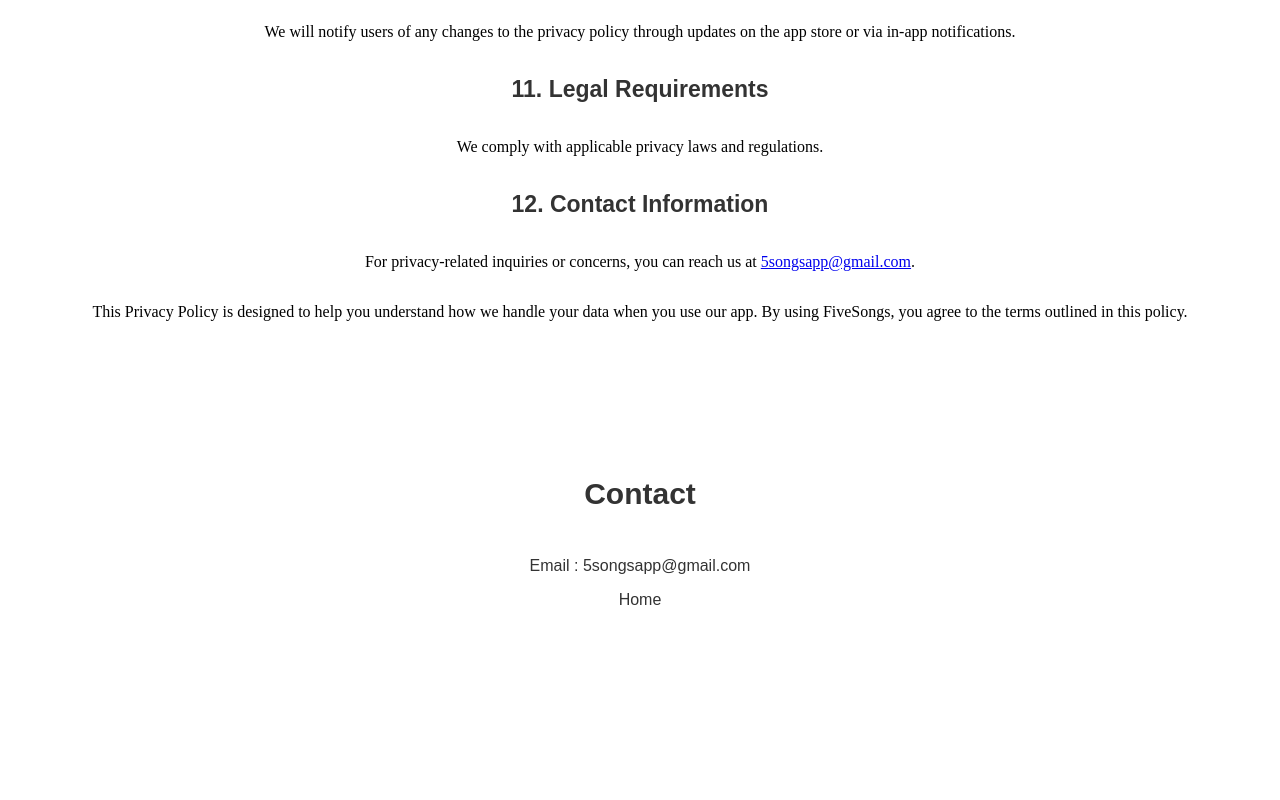
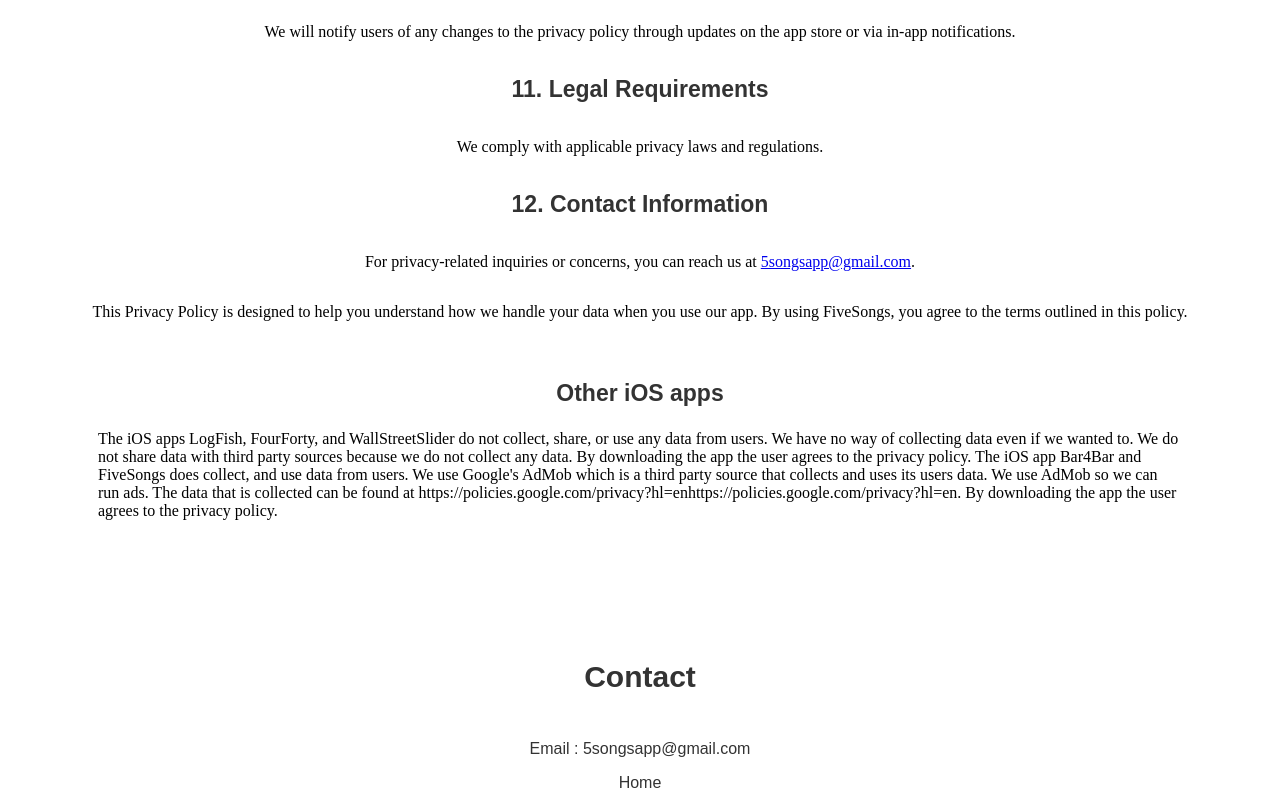
Before and after one commit to ephleaf/ephleaf.FiveSongs.github.io, a plain HTML site: page privacy.html in a window 1280 px wide. Shown: the part 2282-3082 px from the top of the page. Before the commit the page ends 2899 px from the top, so only its background shows below. Drawn offline with Linux system fonts and the light colour scheme.

Commit message:
Updated privcay policy

```diff
--- a/privacy.html
+++ b/privacy.html
@@ -81,6 +81,17 @@
 
 
     </div>
+    <!--The other apps -->
+    <div class="container">
+        <p class="loudTitle">Other iOS apps</p>
+        <p style="margin: 0 80px;">The iOS apps LogFish, FourForty, and WallStreetSlider do not collect, share, or use any data from users. We have no way of collecting data even if we wanted to.
+            We do not share data with third party sources because we do not collect any data. By downloading the app the user agrees to the privacy policy.
+
+            The iOS app Bar4Bar and FiveSongs does collect, and use data from users. We use Google's AdMob which is a third party source that collects and uses its users data. We use AdMob so we can run ads. The data that is collected can be found at https://policies.google.com/privacy?hl=enhttps://policies.google.com/privacy?hl=en. By downloading the app the user agrees to the privacy policy.</p>
+
+
+
+    </div>
 
 
     <!-- This is for the bottom reach out section-->
```
